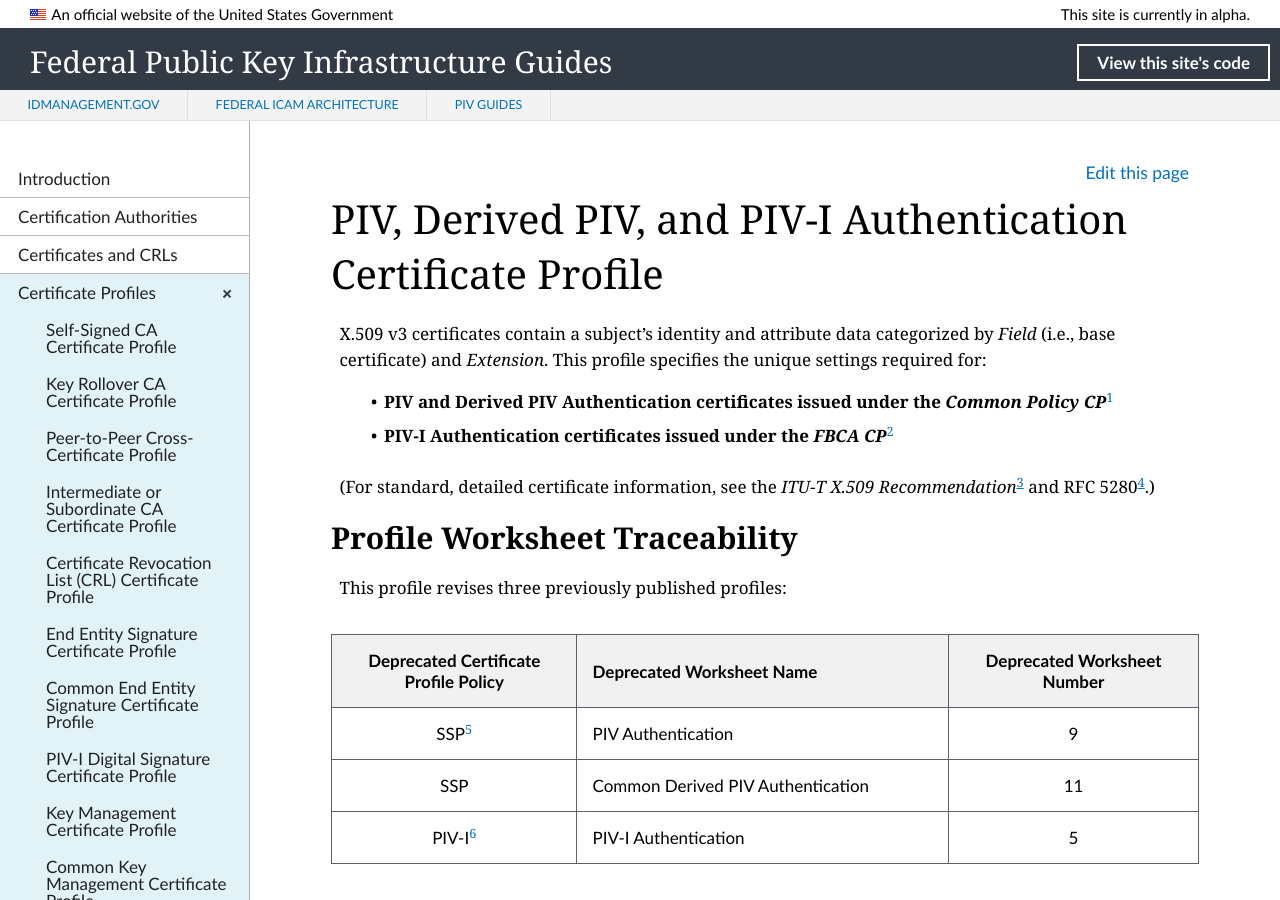
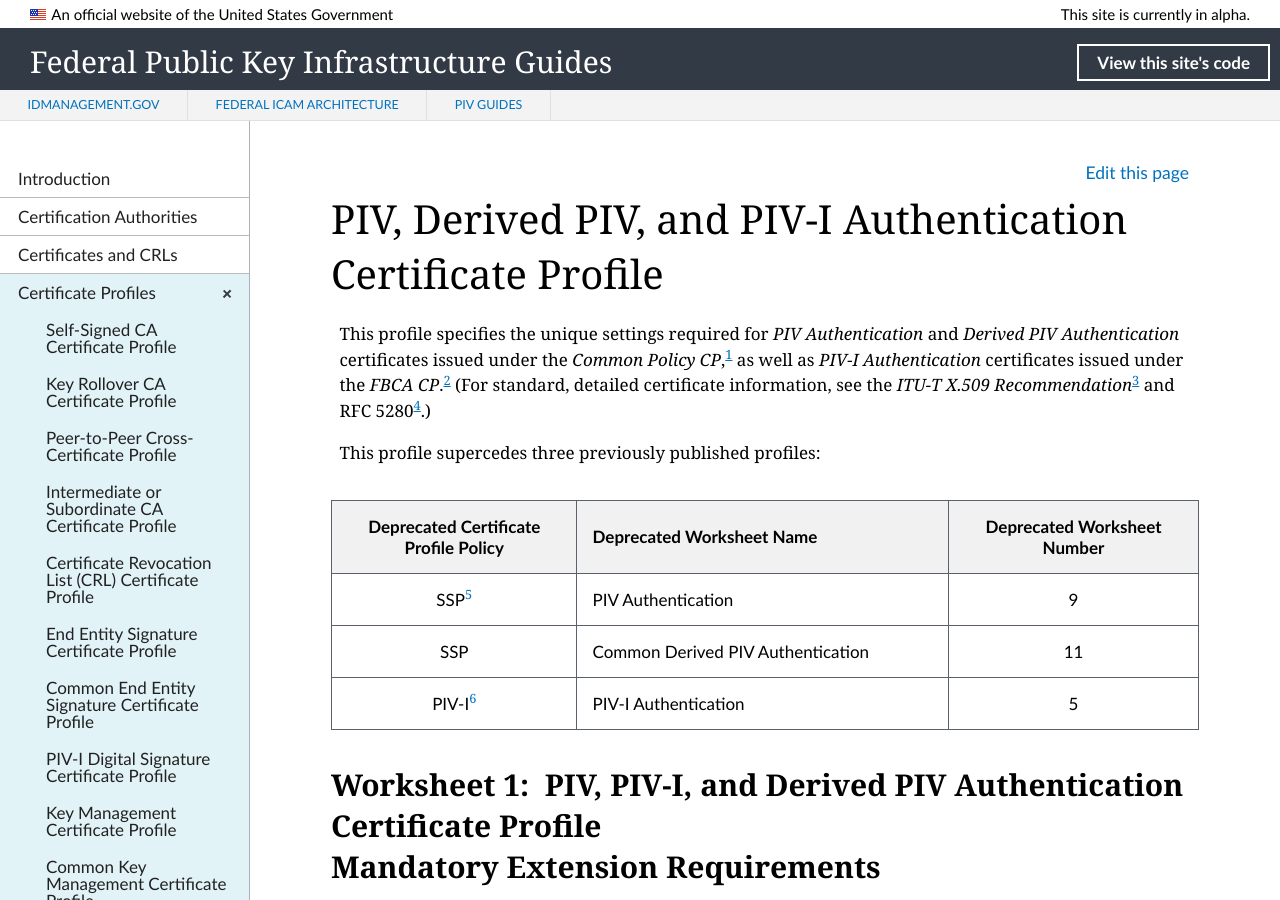
Before and after one commit to GSA/fpki-guides, a Jekyll site: the page built from _profiles/21_all_piv_auth.md, in a window 1280 px wide and 900 px high. Built offline with Jekyll 4.4.1, drawn with Linux system fonts in a browser that asks for light colours; nearby versions of some CDN libraries; library files that are not in the unit come from our copies.

Commit message:
Update 21_all_piv_auth.md
Reformatting intro and edits

```diff
--- a/_profiles/21_all_piv_auth.md
+++ b/_profiles/21_all_piv_auth.md
@@ -4,16 +4,9 @@ title: PIV, Derived PIV, and PIV-I Authentication Certificate Profile
 permalink: profiles/allpivauth/
 ---
 
-X.509 v3 certificates contain a subject's identity and attribute data categorized by _Field_ (i.e., base certificate) and _Extension_. This profile specifies the unique settings required for:
+This profile specifies the unique settings required for _PIV Authentication_ and _Derived PIV Authentication_ certificates issued under the _Common Policy CP_,<sup>[1](#1)</sup> as well as _PIV-I Authentication_ certificates issued under the _FBCA CP_.<sup>[2](#2)</sup> (For standard, detailed certificate information, see the _ITU-T X.509 Recommendation_<sup>[3](#3)</sup> and RFC 5280<sup>[4](#4)</sup>.)
 
-* **PIV and Derived PIV Authentication certificates issued under the _Common Policy CP_**<sup>[1](#1)</sup>
-* **PIV-I Authentication certificates issued under the _FBCA CP_**<sup>[2](#2)</sup>
-
-(For standard, detailed certificate information, see the _ITU-T X.509 Recommendation_<sup>[3](#3)</sup> and RFC 5280<sup>[4](#4)</sup>.)
-
-## Profile Worksheet Traceability
-
-This profile revises three previously published profiles:
+This profile supercedes three previously published profiles:
 
 | **Deprecated Certificate<br>Profile Policy**  | **Deprecated Worksheet Name** |  **Deprecated Worksheet<br>Number**  |
 | :----: | :---- |  :----:  |
```
